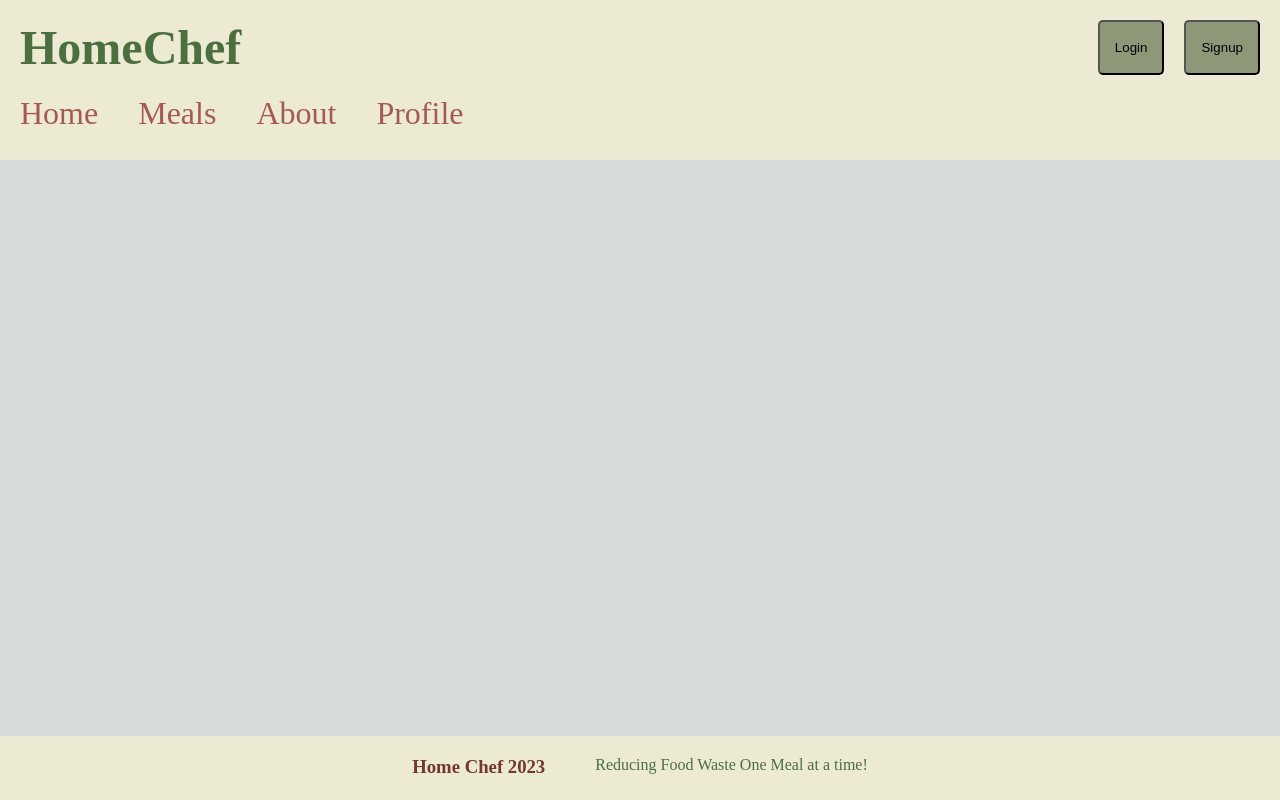
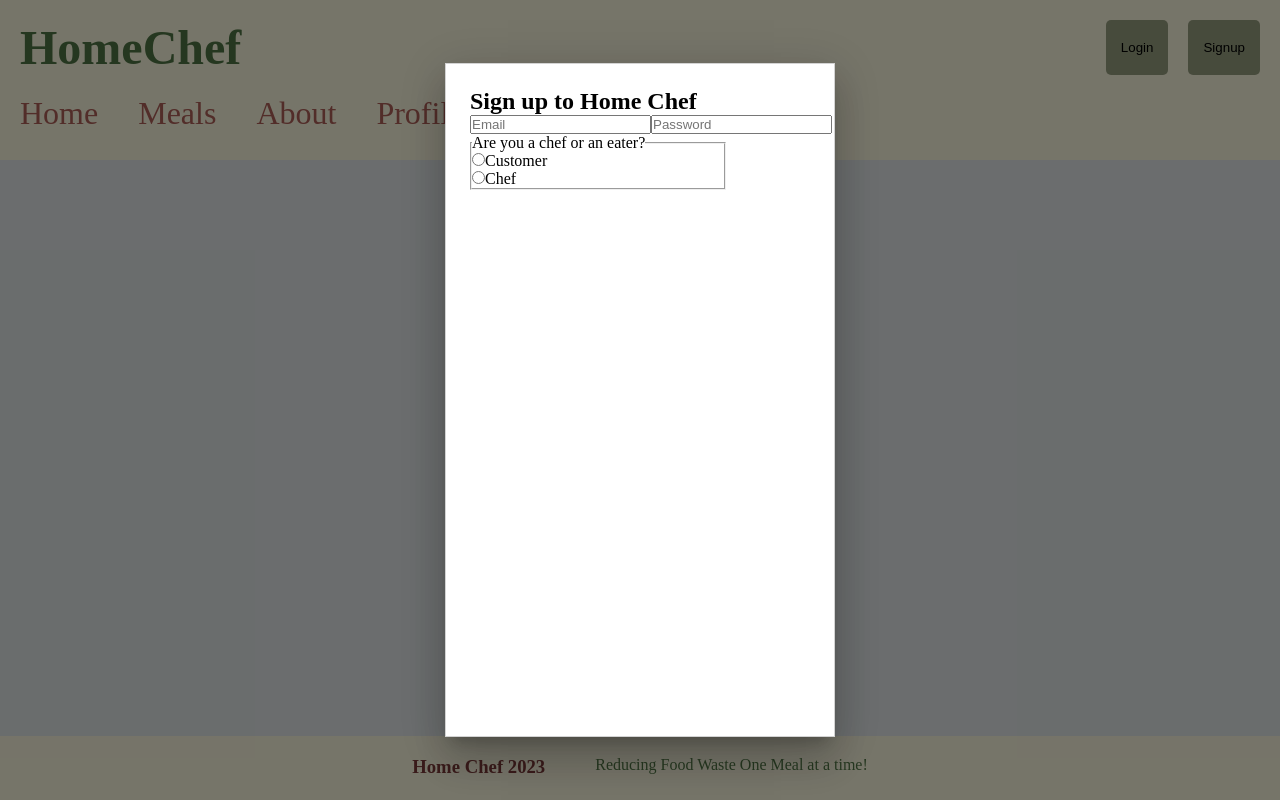
Before and after one commit to walija101/HomeChef, a Next.js app: page / in a window 1280 px wide. Both pictures are taken after a click on the button "Signup". Built offline with nearby package versions, Linux system fonts and the light colour scheme; no server answers.

Commit message:
Modal Changes

```diff
--- a/src/components/AuthModal.tsx
+++ b/src/components/AuthModal.tsx
@@ -1,8 +1,10 @@
 import Backdrop from '@mui/material/Backdrop';
 import Box from '@mui/material/Box';
 import Modal from '@mui/material/Modal';
+import styles from '@/styles/AuthModal.module.scss'
 import Fade from '@mui/material/Fade';
 import { signIn } from 'next-auth/react'
+import { useState } from 'react';
 
 const modalBoxStyles = {
     '& .MuiTextField-root': { m: 1, width: '95%'},
@@ -22,12 +24,80 @@ const modalBoxStyles = {
 };
 
 const ModalContent = () => {
+    const [signUpData, setSignUpData] = useState(
+        {
+            email: "",
+            password: "",
+            type: ""
+        }
+    )
+
+    function handleChange(event: React.ChangeEvent<HTMLInputElement>){
+        const {name, value, type, checked} = event.target
+        setSignUpData(prev => {
+            return {
+                ...prev
+            }
+        })
+    }
+
     return (
-        <></>
+        <div className={styles.modal}>
+            <h2 className={styles.header}>Sign up to Home Chef</h2>
+            <form>
+                <input
+                    type="text"
+                    placeholder="Email"
+                    onChange={handleChange}
+                    name="email"
+                    value={signUpData.email}
+                />
+
+                <input
+                    type="text"
+                    placeholder="Password"
+                    onChange={handleChange}
+                    name="password"
+                    value={signUpData.password}
+                />
+
+                <fieldset>
+                    <legend>Are you a chef or an eater?</legend>
+                    <input
+                        type="radio"
+                        id="customer"
+                        name="type"
+                        value="customer"
+                        checked={signUpData.type === "customer"}
+                        onChange={handleChange}
+                    />
+                    <label htmlFor="unemployed">Customer</label>
+                    <br />
+
+                    <input
+                        type="radio"
+                        id="chef"
+                        name="type"
+                        value="chef"
+                        checked={signUpData.type === "chef"}
+                        onChange={handleChange}
+                    />
+                    <label htmlFor="chef">Chef</label>
+                    <br />
+                </fieldset>
+
+                <br />
+            </form>
+        </div>
     )
 };
 
-export default function AuthModal({ modalIsOpen, closeModal }) {
+type AuthModalProps = {
+    modalIsOpen: boolean,
+    closeModal: ()=>void
+}
+
+export default function AuthModal({ modalIsOpen, closeModal } : AuthModalProps) {
     return (
         <div>
             <Modal
@@ -46,7 +116,7 @@ export default function AuthModal({ modalIsOpen, closeModal }) {
                 }}
             >
                 <Fade in={modalIsOpen}>
-                    <Box component="form" sx={modalBoxStyles}>
+                    <Box component='div' sx={modalBoxStyles}>
                         <ModalContent />
                     </Box>
                 </Fade>
--- a/src/components/Header.tsx
+++ b/src/components/Header.tsx
@@ -2,13 +2,19 @@ import styles from '@/styles/Header.module.scss'
 import Link from 'next/link'
 import {useSession} from 'next-auth/react'
 import { useEffect, useState } from 'react';
+import AuthModal from './AuthModal'
 
 function Header() {
-    const {data: session} = useSession();
-    const user = session && session.user;
+  const {data: session} = useSession();
+  const user = session && session.user;
 
-    const [drawer, setDrawer] = useState(false);
+  const [showModal, setShowModal] = useState(false);
+  function closeModal(){
+    setShowModal(false)
+  }
 
+
+  const [drawer, setDrawer] = useState(false);
   useEffect(() => {
     const handleSize = () => {
       if (window.innerWidth < 500){
@@ -19,6 +25,7 @@ function Header() {
     if (window) window.addEventListener('resize', handleSize);
     return () => {window.removeEventListener('resize', handleSize)}
   }, [])
+
   return (
     <div className= {styles.header}>
 
@@ -31,7 +38,7 @@ function Header() {
                   // Add on click
                   <>
                     <button>Login</button>
-                    <button>Signup</button>
+                    <button onClick={() => setShowModal(true)}>Signup</button>
                   </>
               ):
               // Change user to username
@@ -51,7 +58,7 @@ function Header() {
           }
         </nav>
 
-
+       <AuthModal modalIsOpen={showModal} closeModal={closeModal}/>
     </div>
   )
 }
--- /dev/null
+++ b/src/styles/AuthModal.module.scss
@@ -0,0 +1,13 @@
+@import "main";
+
+.modal{
+    height: 100%;
+    width: 100%;
+    min-width: 40vw;
+    min-height: 80vh;;
+    color: black;
+
+    fieldset{
+        width: 20vw;
+    }
+}
--- a/src/styles/Footer.module.scss
+++ b/src/styles/Footer.module.scss
@@ -18,6 +18,4 @@
     div {
         color: $darkGreen;
     }
-
-
 }
--- a/src/styles/Header.module.scss
+++ b/src/styles/Header.module.scss
@@ -29,6 +29,7 @@
 
             button{
                 padding: 15px;
+                border: none;
                 background-color: $green;
                 border-radius: 5px;
             }
```
